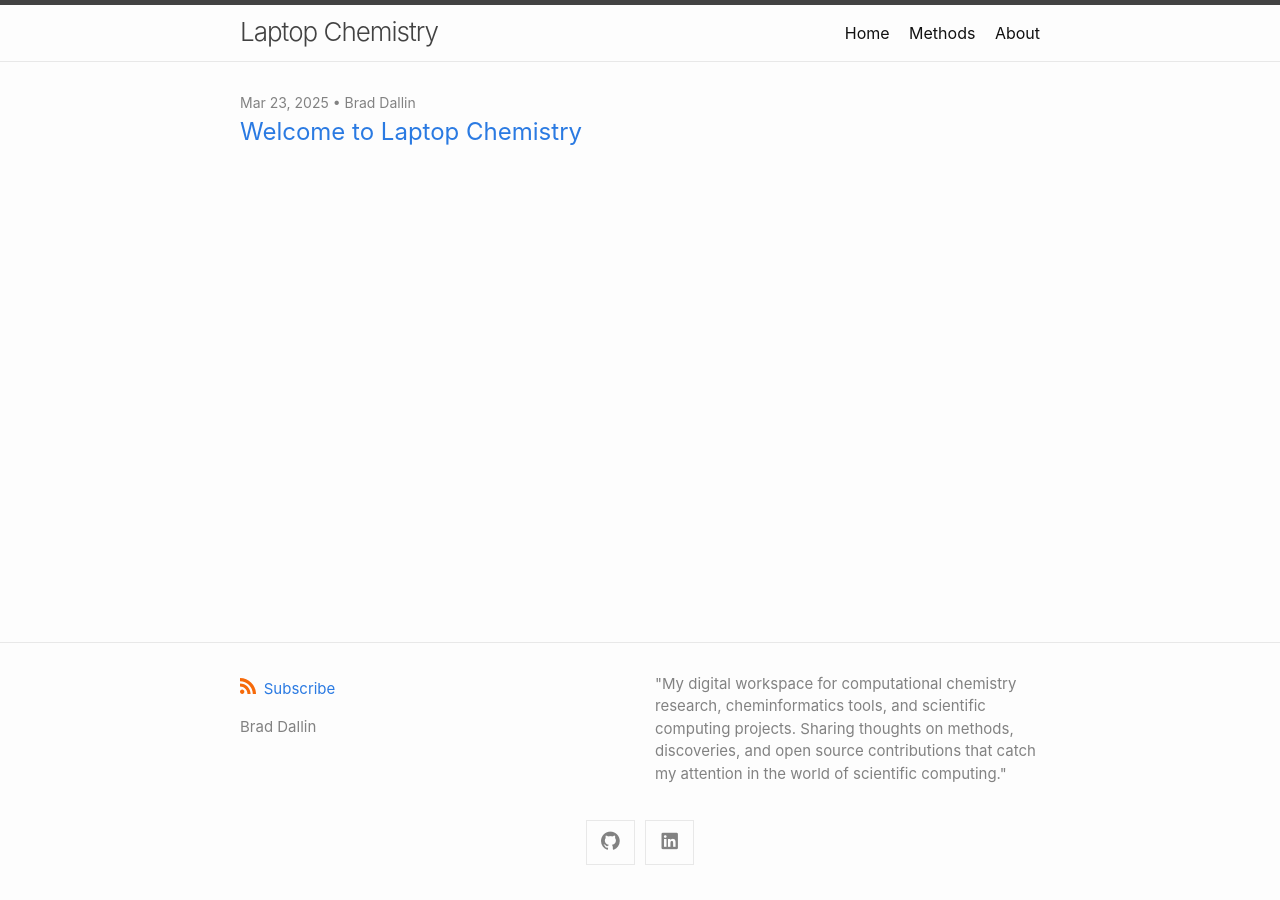
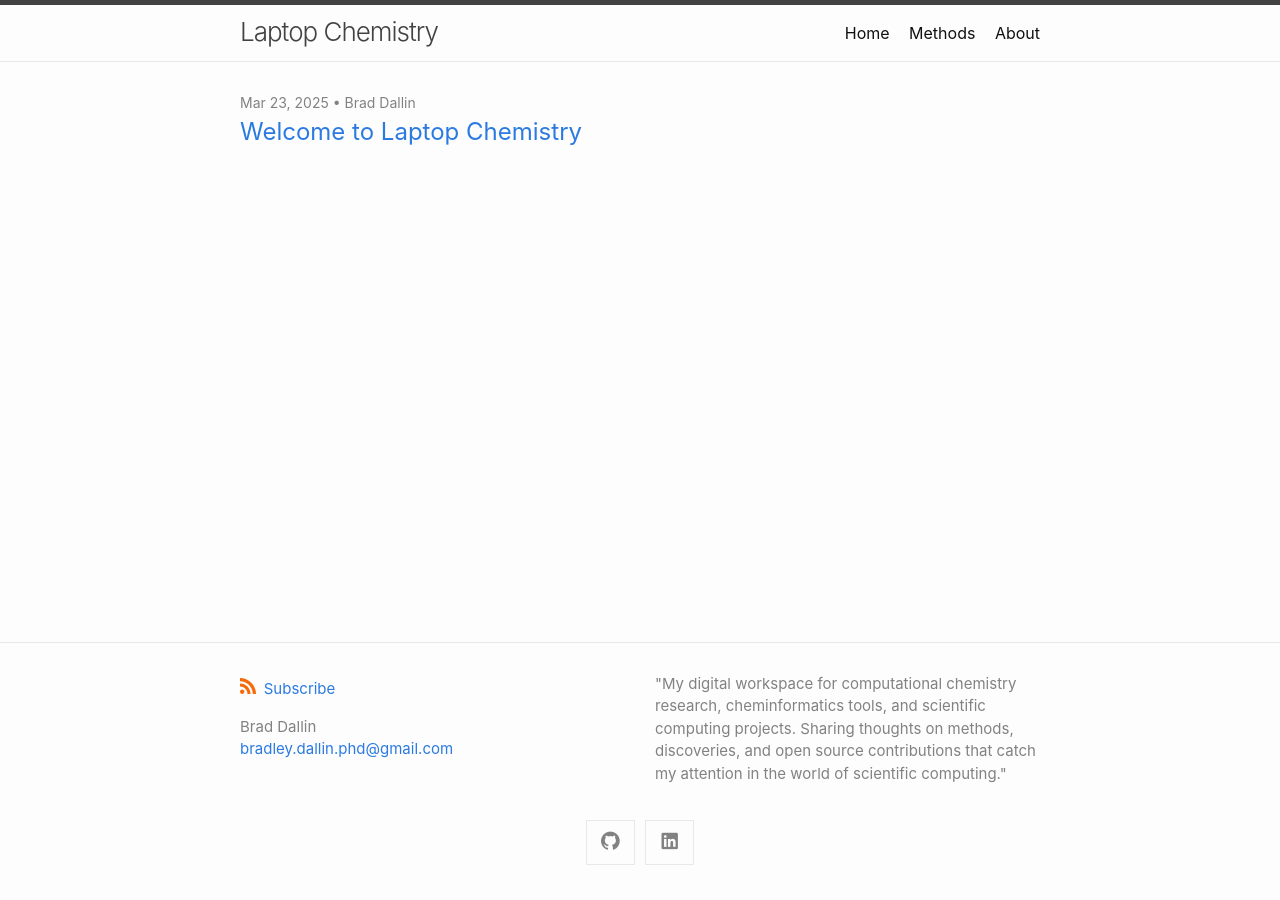
Before and after one commit to brad-dallin/laptopchemistry, a Jekyll site: the page built from docs/index.md, in a window 1280 px wide. Built offline with Jekyll 4.4.1, drawn with Linux system fonts in a browser that asks for light colours; some of the changed lines change nothing that is shown.

Commit message:
Update config file

```diff
--- a/docs/_config.yml
+++ b/docs/_config.yml
@@ -1,10 +1,8 @@
+# Site Settings
 title: Laptop Chemistry
 author:
   name: Brad Dallin
-  # email: bradley.dallin.phd@gmail.com
-
-# The `>` after `description:` means to ignore line-breaks until next key.
-# If you want to omit the line-break after the end of text, use `>-` instead.
+  email: bradley.dallin.phd@gmail.com
 description: >
   "My digital workspace for computational chemistry research,
   cheminformatics tools, and scientific computing projects.
@@ -12,20 +10,18 @@ description: >
   contributions that catch my attention in the world of scientific
   computing."
 
+
 # Build settings
-
-# If you clone the Minima repo and build locally, use this setting.
+remote_theme: jekyll/minima@593a05a
+# TO-DO: Clone Minima and/or build locally
 # theme: minima
 
-# As of November 2023, GitHub Pages still uses Minima 2.5.1 (https://pages.github.com/versions/).
-# If you want to use the latest Minima version on GitHub Pages, use the following setting and
-# add a line comment on "theme: minima" above.
-remote_theme: jekyll/minima@593a05a
 
 # Plugins
 plugins:
   - jekyll-feed
   - jekyll-seo-tag
+
 
 # Web Verification
 webmaster_verifications:
@@ -36,14 +32,17 @@ webmaster_verifications:
   # baidu:
   # facebook:
 
+
 # Include
 include:
   - /assets/favicon/favicon.ico
+
 
 # Site Collections
 collections:
   methods:
     output: true
+
 
 # Minima specific settings, which are only available from Minima 3.0 onward.
 minima:
@@ -57,9 +56,7 @@ minima:
   # solarized	         Adaptive skin for solarized color scheme skins.
   skin: auto
 
-  # If you want to link only specific pages in the site-navigation, use this and list
-  # the `path` property (as represented via Liquid) of the pages in the order they should
-  # be rendered.
+  # Site Navigation
   nav_pages:
     - methods.md
     - about.md
@@ -67,14 +64,8 @@ minima:
   # Set to `true` to show excerpts on the homepage.
   show_excerpts: false
 
-  # Minima date format.
-  # The default value is "%b %d, %Y" (e.g. Nov 14, 2023)
-  # Refer to https://shopify.github.io/liquid/filters/date/ if you want to customize this.
-  # date_format: "%b-%d-%Y"
 
   # Social Media Links
-  # Renders icons via Font Awesome Free webfonts CDN, based on ordered list of entries.
-  #
   # Entry keys:
   # * title    Tooltip rendered on hovering over icon.
   # * icon     Font Awesome icon id. `github` corresponds to `fa-github`.
```
